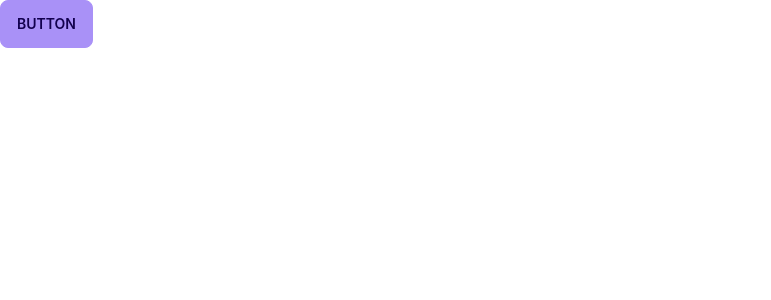
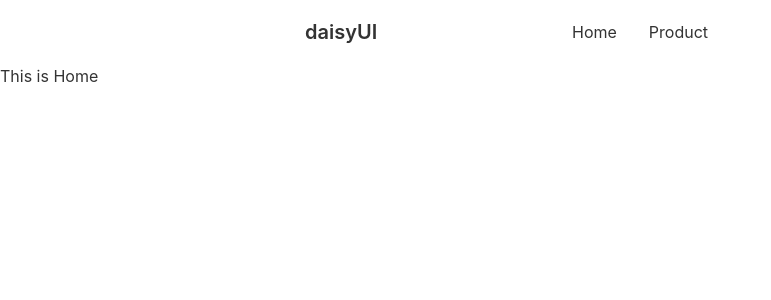
Before and after one commit to rakibul-wdp/inventory-management-client, a React (Create React App) app: page / in a window 1280 px wide. Shown: the top 300 px of the page, without its empty margins (0-771 px from the left). Built offline with nearby package versions, Linux system fonts and the light colour scheme.

Commit message:
add navbar in home page

```diff
--- a/src/App.js
+++ b/src/App.js
@@ -1,7 +1,16 @@
+import Home from './Pages/Home/Home/Home';
+import Navbar from './Pages/Shared/Navbar/Navbar';
+import { Routes, Route } from 'react-router-dom';
+import Product from './Pages/Home/Product/Product';
+
 function App() {
   return (
     <div>
-      <button class='btn btn-primary'>Button</button>
+      <Navbar />
+      <Routes>
+        <Route path='/' element={<Home />} />
+        <Route path='product' element={<Product />} />
+      </Routes>
     </div>
   );
 }
--- /dev/null
+++ b/src/Pages/Home/Home/Home.js
@@ -0,0 +1,11 @@
+import React from 'react';
+
+const Home = () => {
+  return (
+    <div>
+      <h2>This is Home</h2>
+    </div>
+  );
+};
+
+export default Home;
--- /dev/null
+++ b/src/Pages/Home/Product/Product.js
@@ -0,0 +1,11 @@
+import React from 'react';
+
+const Product = () => {
+  return (
+    <div>
+      <h2>This is product</h2>
+    </div>
+  );
+};
+
+export default Product;
--- a/src/Pages/Shared/Navbar/Navbar.js
+++ b/src/Pages/Shared/Navbar/Navbar.js
@@ -1,7 +1,72 @@
 import React from 'react';
+import { Link } from 'react-router-dom';
 
 const Navbar = () => {
-  return <div></div>;
+  // const [user] = useAuthState(auth);
+
+  // const logout = () => {
+  //   signOut(auth);
+  //   localStorage.removeItem('accessToken');
+  // };
+  const menuItems = (
+    <>
+      <li>
+        <Link to='/'>Home</Link>
+      </li>
+      <li>
+        <Link to='/product'>Product</Link>
+      </li>
+      {/* {user && (
+        <li>
+          <Link to='/dashboard'>Dashboard</Link>
+        </li>
+      )} */}
+      {/* {user && (
+        <li>
+          <Link to=''>{user.displayName}</Link>
+        </li>
+      )} */}
+    </>
+  );
+  return (
+    <div className='navbar bg-base-100 px-72'>
+      <div className='navbar-start'>
+        <div className='dropdown'>
+          <label tabIndex='0' className='btn btn-ghost lg:hidden'>
+            <svg
+              xmlns='http://www.w3.org/2000/svg'
+              className='h-5 w-5'
+              fill='none'
+              viewBox='0 0 24 24'
+              stroke='currentColor'
+            >
+              <path strokeLinecap='round' strokeLinejoin='round' strokeWidth='2' d='M4 6h16M4 12h8m-8 6h16' />
+            </svg>
+          </label>
+          <ul tabIndex='0' className='menu menu-compact dropdown-content mt-3 p-2 shadow bg-base-100 rounded-box w-52'>
+            {menuItems}
+          </ul>
+        </div>
+        <Link to={'/'} className='btn btn-ghost normal-case text-xl'>
+          daisyUI
+        </Link>
+      </div>
+      <div className='navbar-center hidden lg:flex'>
+        <ul className='menu menu-horizontal p-0'>{menuItems}</ul>
+      </div>
+      <div className='navbar-end'>
+        {/* {user ? (
+          <button className='btn btn-ghost font-bold' onClick={logout}>
+            Sign Out
+          </button>
+        ) : (
+          <Link className='btn btn-ghost font-bold' to='/login'>
+            SignUp / Login
+          </Link>
+        )} */}
+      </div>
+    </div>
+  );
 };
 
 export default Navbar;
--- a/src/index.js
+++ b/src/index.js
@@ -3,11 +3,14 @@
 import './index.css';
 import App from './App';
 import reportWebVitals from './reportWebVitals';
+import { BrowserRouter } from 'react-router-dom';
 
 const root = ReactDOM.createRoot(document.getElementById('root'));
 root.render(
   <React.StrictMode>
-    <App />
+    <BrowserRouter>
+      <App />
+    </BrowserRouter>
   </React.StrictMode>
 );
 
```
Also changed, not shown: src/Pages/Home/Home/Home.css (added), src/Pages/Home/Product/Product.css (added).
